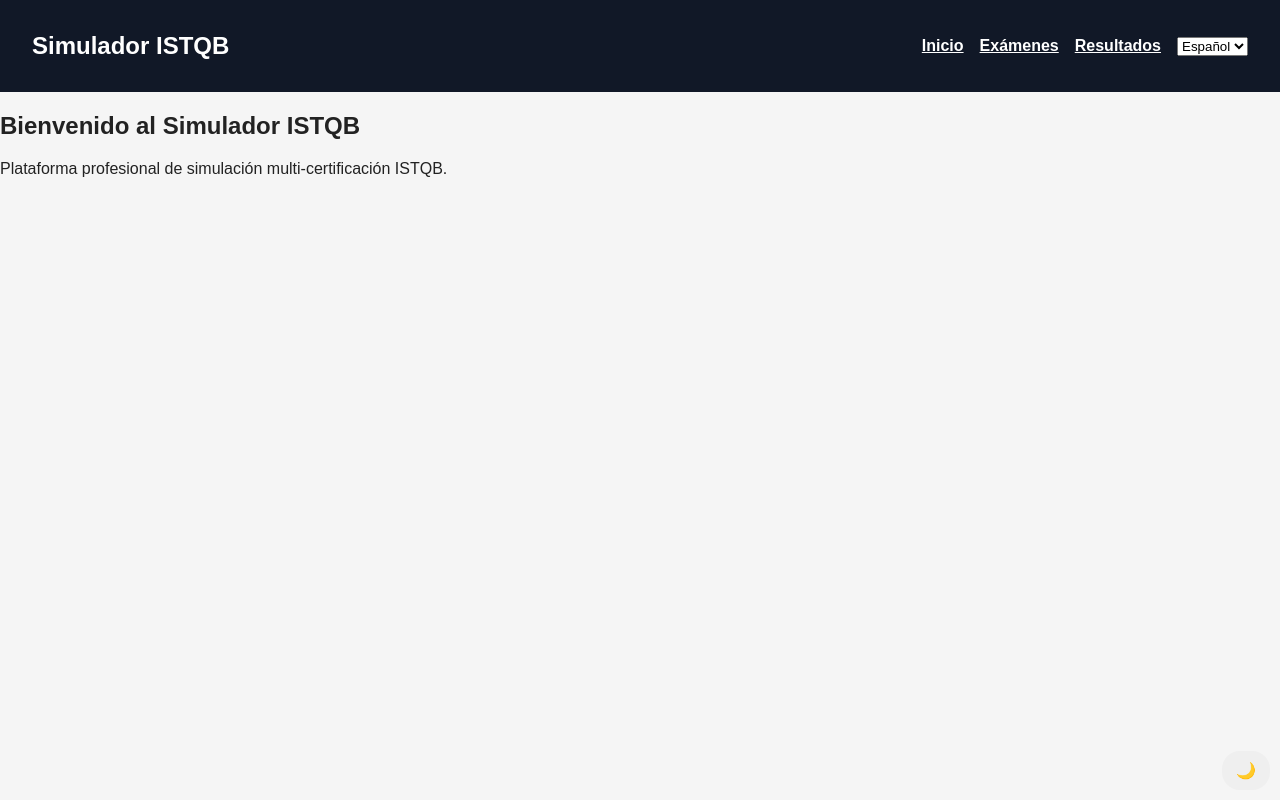
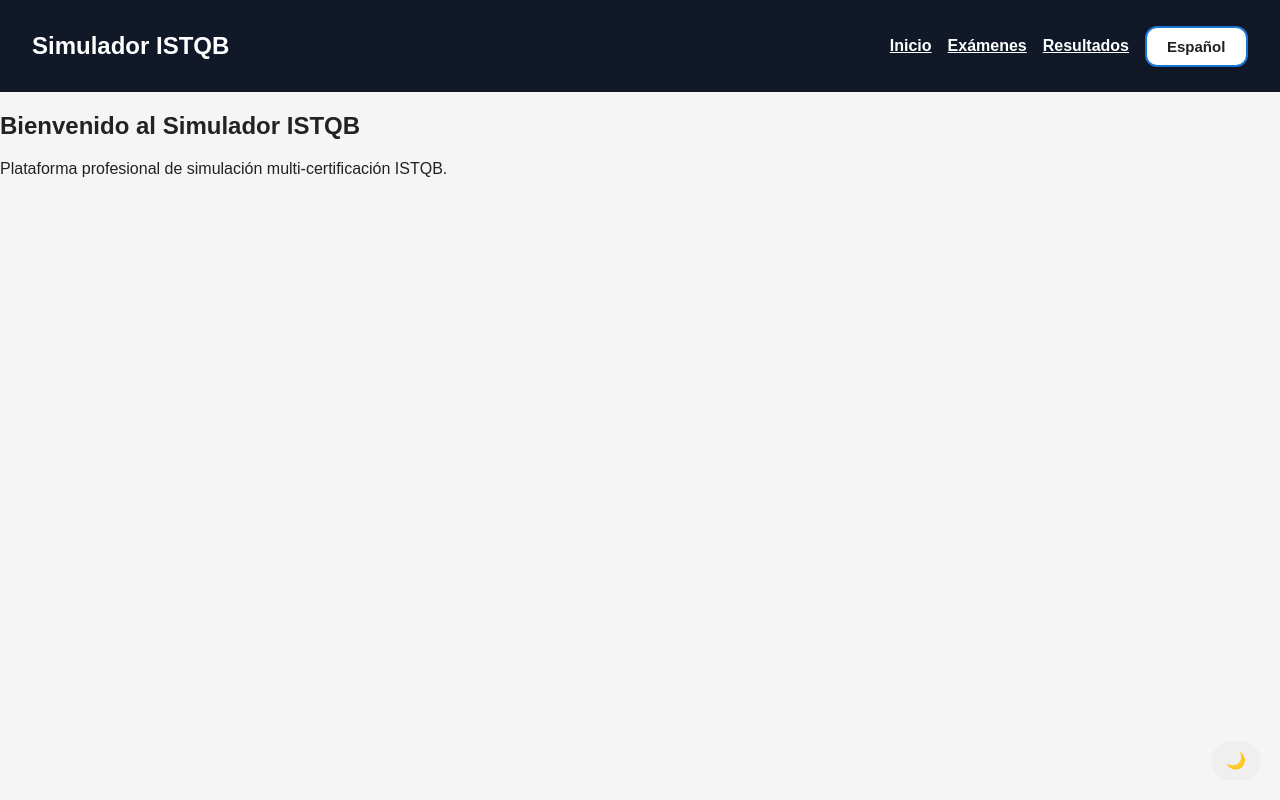
Before and after one commit to JATR96/istqb_simulador, a React app in the folder frontend/: page / in a window 1280 px wide. Built offline with nearby package versions, Linux system fonts and the light colour scheme; the HTML template or start-up script is replaced by a standard one.

Commit message:
cambios en la lista de lenguaje

```diff
--- a/frontend/src/styles/global.css
+++ b/frontend/src/styles/global.css
@@ -76,8 +76,8 @@
 
 .theme-toggle {
   position: fixed;
-  bottom: 10px;
-  right: 10px;
+  bottom: 20px;
+  right: 20px;
   border: none;
   padding: 10px 14px;
   border-radius: 18px;
--- a/frontend/src/styles/layout.css
+++ b/frontend/src/styles/layout.css
@@ -76,19 +76,69 @@
 |--------------------------------------------------------------------------
 */
 
+/*
+|--------------------------------------------------------------------------
+| LANGUAGE SWITCHER
+|--------------------------------------------------------------------------
+*/
+
 .language-switcher {
   display: flex;
-  gap: 0.5rem;
+  align-items: center;
 }
 
-.language-switcher button {
-  border: none;
-  padding: 0.5rem 0.8rem;
+/* ====================================== */
+/* SELECT */
+/* ====================================== */
+
+.language-switcher select {
+  appearance: none;
+  -webkit-appearance: none;
+  -moz-appearance: none;
+  background: #ffffff;
+  color: #222;
+  border: 2px solid #1976d2;
+  padding: 10px 20px;
+  border-radius: 12px;
   cursor: pointer;
-  border-radius: 5px;
-  font-weight: bold;
+  font-weight: 600;
+  font-size: 15px;
+  transition:
+    all 0.3s ease;
+  outline: none;
+  box-shadow:
+    0 4px 10px rgba(0,0,0,0.08);
 }
 
-.language-switcher button:hover {
-  opacity: 0.9;
+/* ====================================== */
+/* HOVER */
+/* ====================================== */
+
+.language-switcher select:hover {
+  background: #f5f9ff;
+  border-color: #1565c0;
+  transform: translateY(-1px);
 }
+
+/* ====================================== */
+/* FOCUS */
+/* ====================================== */
+
+.language-switcher select:focus {
+  box-shadow:
+    0 0 0 4px rgba(25,118,210,0.2);
+}
+
+/* ====================================== */
+/* DARK MODE */
+/* ====================================== */
+
+body.dark .language-switcher select {
+  background: #1e1e1e;
+  color: white;
+  border-color: #64b5f6;
+}
+
+body.dark .language-switcher select:hover {
+  background: #2b2b2b;
+}
```
